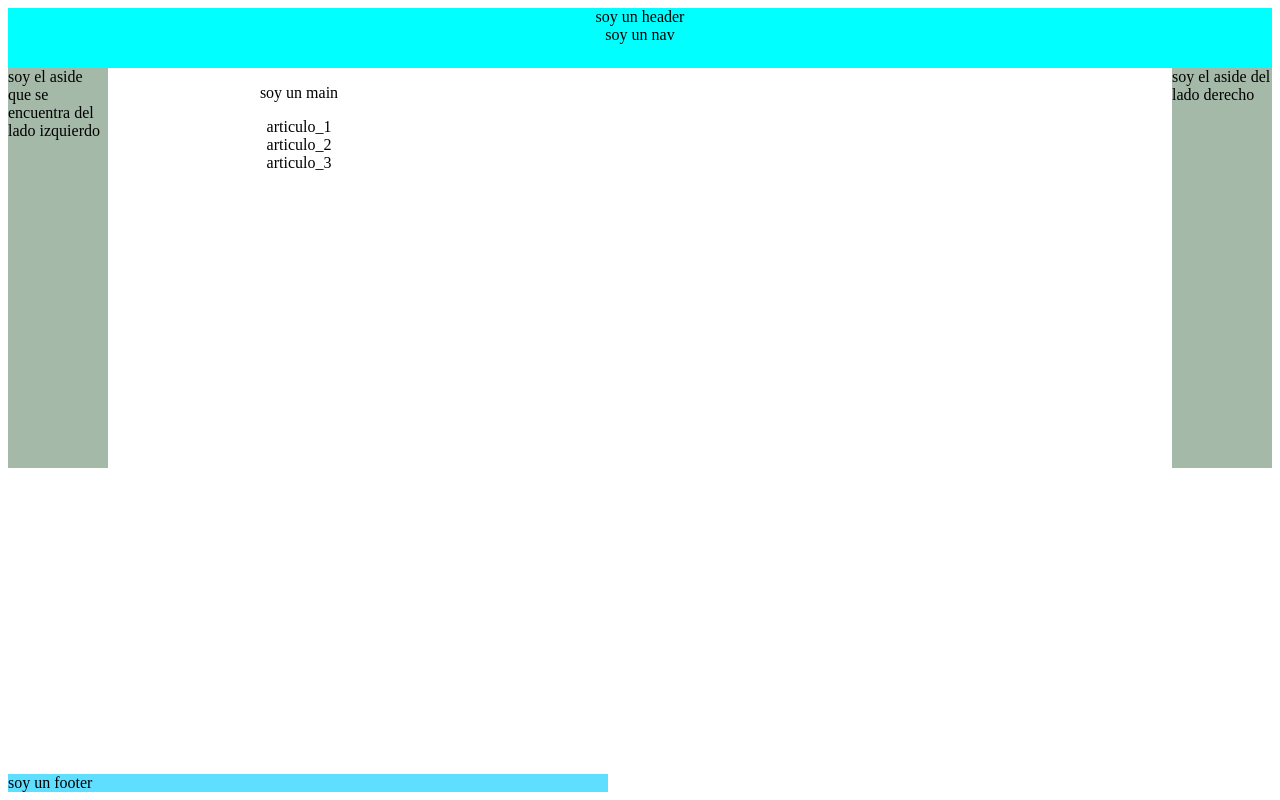
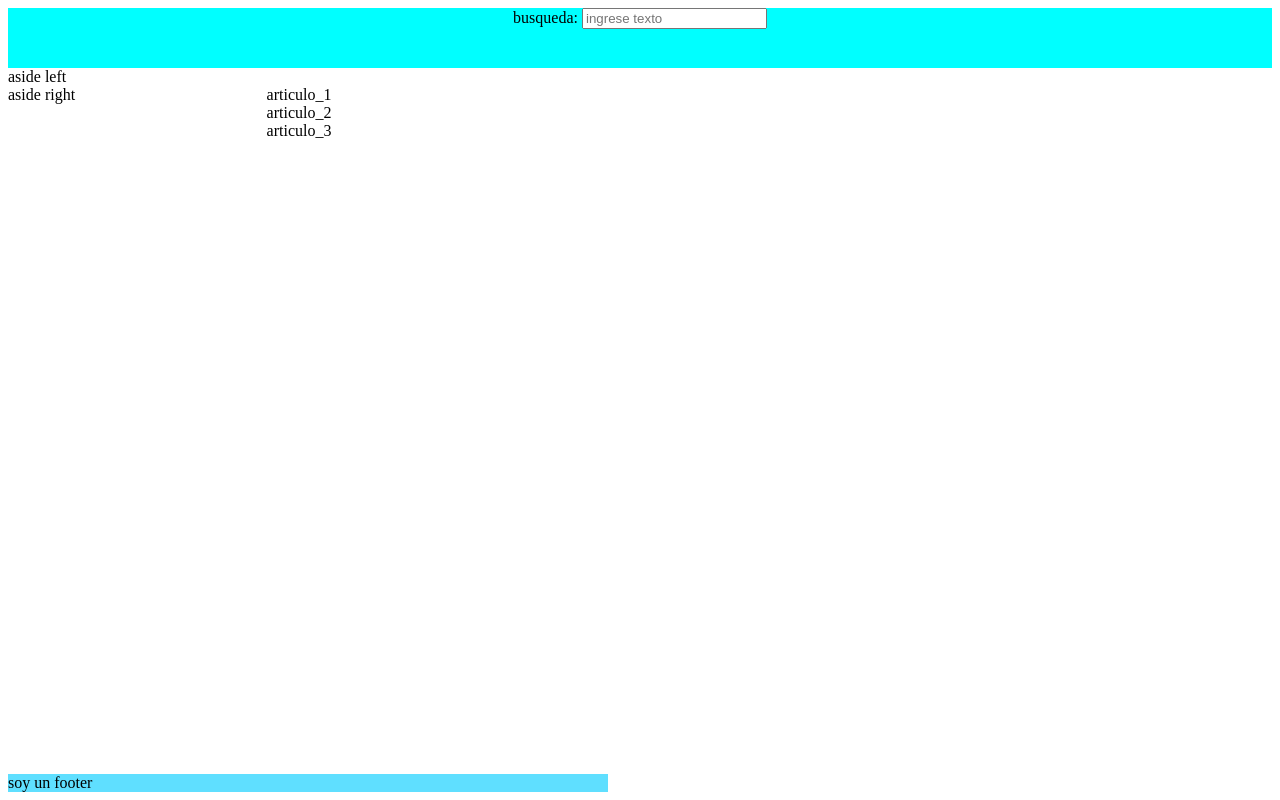
Before and after one commit to fabs0801/modulo_maquetado, a plain HTML site: page index.html in a window 1280 px wide. Drawn offline with Linux system fonts and the light colour scheme.

Commit message:
corrección del cuerpo

```diff
--- a/index.html
+++ b/index.html
@@ -8,24 +8,19 @@
 </head>
 <body>
     <header>
-        soy un header
-        <nav>soy un nav</nav>
-    </header>
-    <main>
-        <p>soy un main</p>
+        <nav>
+          <label for="email">busqueda:</label>
+          <input placeholder="ingrese texto" type="search">
+
+        </nav>
+      </header>
+      <aside class="aside_left">aside left</aside>
+      <main>
         <article>articulo_1</article>
         <article>articulo_2</article>
         <article>articulo_3</article>
-    </main>
-    <aside class="primer_aside">
-        soy el aside que se encuentra del lado izquierdo
-    </aside>
-    <aside class="segundo_aside" >
-        soy el aside del lado derecho
-    </aside>
-    <footer>
-        soy un footer
-    </footer>
-
+      </main>
+      <aside class="aside_right">aside right</aside>
+      <footer>soy un footer</footer>
 </body>
 </html>
```
